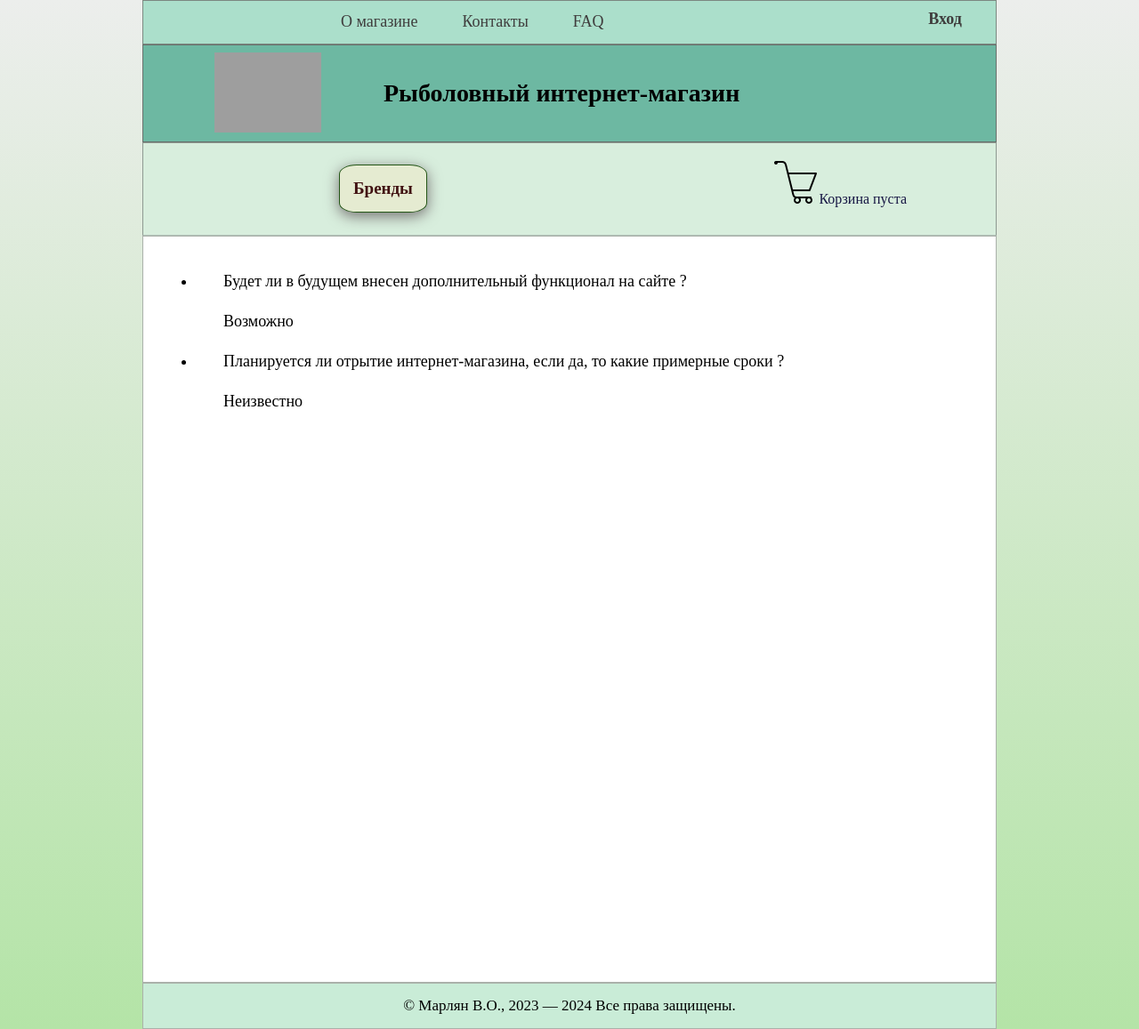
After one commit to VmTalik/FishingShop, a Django app: page /info/faq/ in a window 1280 px wide. The commit adds this page. Shown: the whole page at 89% size. Run offline with Django 4.2, Linux system fonts and the light colour scheme; data that the repository does not hold is empty; some libraries are stand-ins or nearby versions; grey boxes are pictures that could not be loaded.

Commit message:
Add additional information pages

```diff
--- a/FishingShop/store/static/css/style.css
+++ b/FishingShop/store/static/css/style.css
@@ -28,6 +28,12 @@
 
 .navbar a {
     color: rgb(63, 61, 61);
+}
+
+.about, .contacts, .faq {
+    font-size: 18px;
+    text-indent: 30px;
+    line-height: 1.5;
 }
 
 .login, .profile {
--- a/FishingShop/store/templates/layout/basic.html
+++ b/FishingShop/store/templates/layout/basic.html
@@ -9,9 +9,9 @@
 </head>
 <body class="base-wrap">
     <div class="navbar">
-        <a class="about" href="">О магазине</a>
-        <a class="contacts" href="">Контакты</a>
-        <a class="faq" href="">FAQ</a>
+        <a class="about" href="{% url 'other' page='about' %}">О магазине</a>
+        <a class="contacts" href="{% url 'other' page='contacts' %}">Контакты</a>
+        <a class="faq" href="{% url 'other' page='faq' %}">FAQ</a>
         {% if user.is_authenticated %}
         <a class="profile" href="{% url 'profile' %}">Личный кабинет</a>
         <a class="logout" href="{% url 'logout' %}">Выход</a>
--- /dev/null
+++ b/FishingShop/store/templates/store/faq.html
@@ -0,0 +1,15 @@
+{% extends "layout/basic.html" %}
+{% load static %}
+{% block title %}
+FAQ
+{% endblock %}
+{% block content %}
+
+<ul class="faq">
+    <li>Будет ли в будущем внесен дополнительный функционал на сайте ?</li>
+    <p>Возможно</p>
+    <li>Планируется ли отрытие интернет-магазина, если да, то какие примерные сроки ?</li>
+    <p>Неизвестно</p>
+</ul>
+
+{% endblock %}
--- a/FishingShop/store/urls.py
+++ b/FishingShop/store/urls.py
@@ -32,9 +32,9 @@ urlpatterns = [
     path('ordering/successful/', views.successful_ordering, name='successful_ordering'),
     path('ordering/', views.ordering, name='ordering'),
     path('brands/', manufacturers, name='brands'),
+    path('info/<str:page>/', views.other_page, name='other'),
     path('<slug:fishing_season_slug>/<slug:category_slug>/<slug:subcategory_slug>/<slug:product_slug>/',
          ProductView.as_view(), name='product'),
-    # path('<slug:fishing_season_slug>/<slug:category_slug>/<slug:subcategory_slug>/', products, name='products'),
     path('<slug:fishing_season_slug>/<slug:category_slug>/<slug:subcategory_slug>/', ProductsView.as_view(),
          name='products'),
     path('<slug:fishing_season_slug>/<slug:category_slug>/', product_subcategories, name='product_subcategories'),
--- a/FishingShop/store/views.py
+++ b/FishingShop/store/views.py
@@ -14,13 +14,14 @@ from django.contrib.auth.views import LoginView, PasswordChangeView, LogoutView,
     PasswordResetDoneView, PasswordResetConfirmView, PasswordResetCompleteView
 from django.contrib.auth.decorators import login_required
 from django.contrib.auth.mixins import LoginRequiredMixin
-from django.views.generic.edit import UpdateView, CreateView, DeleteView
+from django.views.generic.edit import CreateView, DeleteView
 from django.views.generic.base import TemplateView
 from django.contrib.messages.views import SuccessMessageMixin
 from django.urls import reverse_lazy
 from django.core.signing import BadSignature
 from .utilities import signer
 from django.db.models.functions import Round
+from django.template import TemplateDoesNotExist
 
 
 def index(request):
@@ -34,6 +35,13 @@ def index(request):
                         .annotate(count_buyproduct=Count('buyproduct')).order_by('-count_buyproduct')[:8])
     context = {'new_products': new_products, 'popular_products': popular_products}
     return render(request, 'store/index.html', context)
+
+
+def other_page(request, page):
+    try:
+        return render(request, 'store/' + page + '.html')
+    except TemplateDoesNotExist:
+        raise Http404
 
 
 def manufacturers(request):
@@ -52,7 +60,7 @@ def product_categories(request, fishing_season_slug):
     if product_categories_queryset:
         return render(request, 'store/product_categories.html', context)
     else:
-        raise Http404('Нет такой страницы с категориями товаров!')
+        raise Http404
 
 
 def product_subcategories(request, fishing_season_slug, category_slug):
@@ -67,7 +75,7 @@ def product_subcategories(request, fishing_season_slug, category_slug):
     if product_subcategories_queryset:
         return render(request, 'store/product_subcategories.html', context)
     else:
-        raise Http404('Нет такой страницы с подкатегориями товаров!')
+        raise Http404
 
 
 class ProductsView(ListView):
```
Also changed, not shown: FishingShop/store/templates/store/about.html (added, +13 -0 lines), FishingShop/store/templates/store/contacts.html (added, +12 -0 lines).
